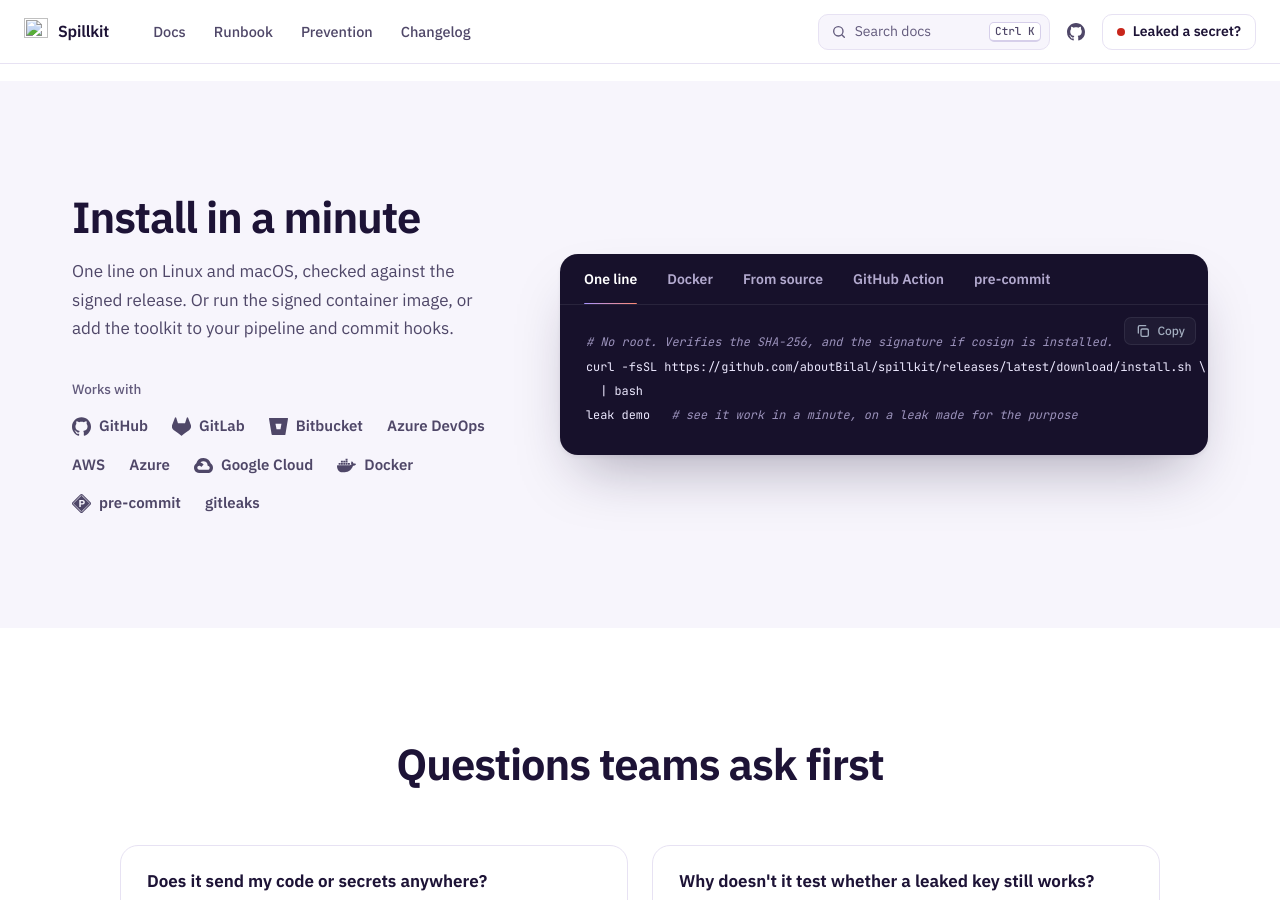
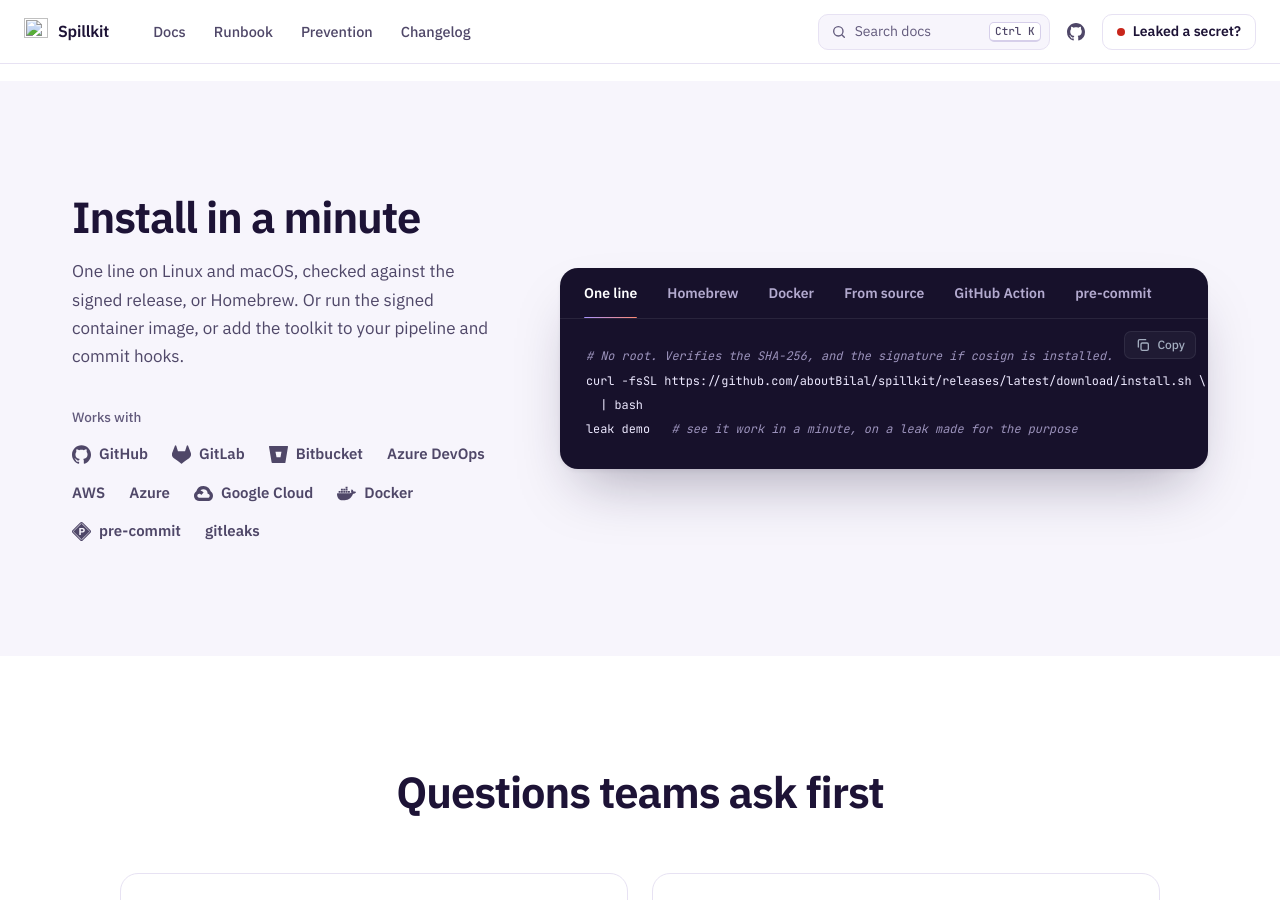
Before and after one commit to aboutBilal/leak-response-toolkit, a Jekyll site: the page built from site/index.html, in a window 1280 px wide and 900 px high, scrolled down 5162 px. Built offline with Jekyll 4.4.1, drawn with Linux system fonts in a browser that asks for light colours.

Commit message:
Install with Homebrew: brew install aboutbilal/tap/spillkit

```diff
--- a/site/index.html
+++ b/site/index.html
@@ -233,7 +233,7 @@
   <div class="wrap install-grid">
     <div class="install-copy">
       <h2 id="install-title">Install in a minute</h2>
-      <p>One line on Linux and macOS, checked against the signed release. Or run the signed container image, or add the toolkit to your pipeline and commit hooks.</p>
+      <p>One line on Linux and macOS, checked against the signed release, or Homebrew. Or run the signed container image, or add the toolkit to your pipeline and commit hooks.</p>
       <div class="works">
         <p>Works with</p>
         <ul class="logos">
@@ -253,6 +253,7 @@
     <div class="install-card">
       <div class="install-tabs" role="tablist" aria-label="Ways to install">
         <button type="button" role="tab" id="tab-oneline" aria-selected="true" aria-controls="panel-oneline">One line</button>
+        <button type="button" role="tab" id="tab-brew" aria-selected="false" aria-controls="panel-brew" tabindex="-1">Homebrew</button>
         <button type="button" role="tab" id="tab-docker" aria-selected="false" aria-controls="panel-docker" tabindex="-1">Docker</button>
         <button type="button" role="tab" id="tab-source" aria-selected="false" aria-controls="panel-source" tabindex="-1">From source</button>
         <button type="button" role="tab" id="tab-action" aria-selected="false" aria-controls="panel-action" tabindex="-1">GitHub Action</button>
@@ -262,6 +263,11 @@
 <pre><code><span class="c"># No root. Verifies the SHA-256, and the signature if cosign is installed.</span>
 curl -fsSL https://github.com/{{ site.repository }}/releases/latest/download/install.sh \
   | bash
+leak demo   <span class="c"># see it work in a minute, on a leak made for the purpose</span></code></pre>
+      </div>
+      <div class="panel" role="tabpanel" id="panel-brew" aria-labelledby="tab-brew" hidden>
+<pre><code><span class="c"># macOS and Linux. Brings gitleaks, jq and, on macOS, a current bash.</span>
+brew install aboutbilal/tap/spillkit
 leak demo   <span class="c"># see it work in a minute, on a leak made for the purpose</span></code></pre>
       </div>
       <div class="panel" role="tabpanel" id="panel-docker" aria-labelledby="tab-docker" hidden>
```
Also changed, not shown: ROADMAP.md (+1 -1 lines), CHANGELOG.md, README.md.
